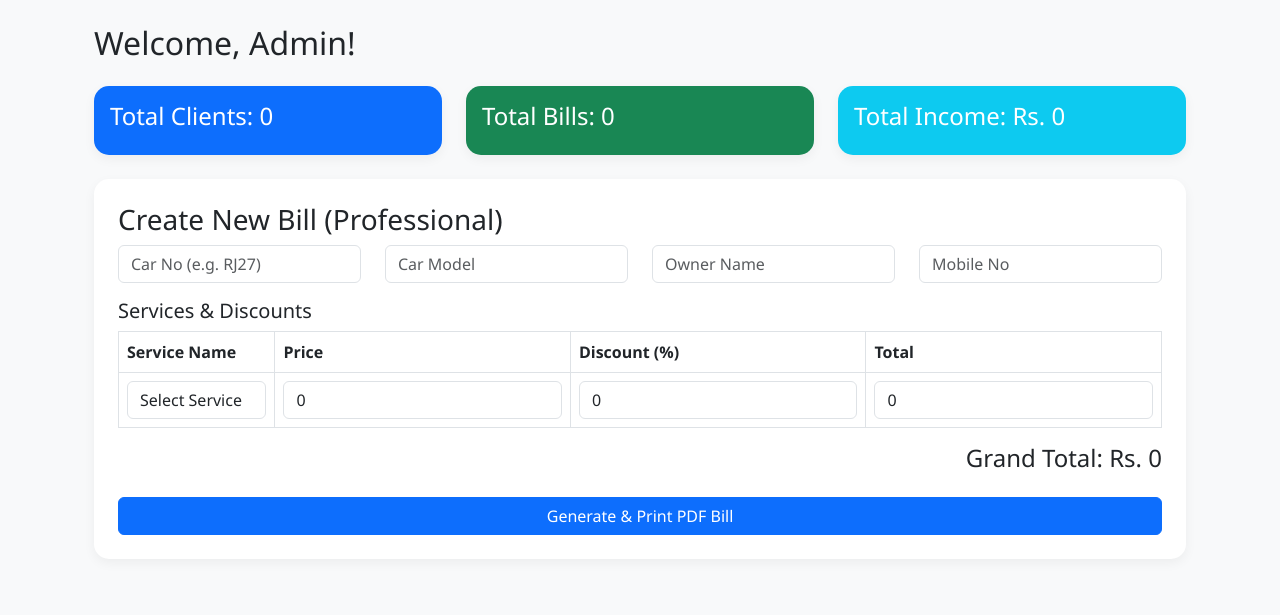
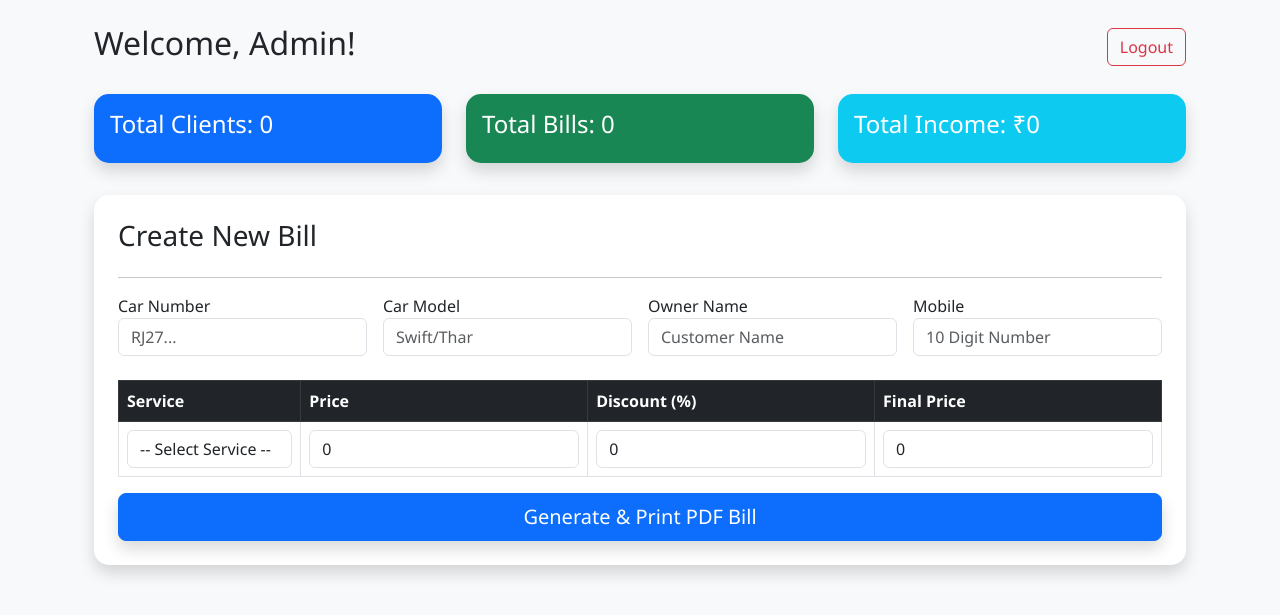
Before and after one commit to Manish123321316/my-garage-app, a Flask app: page / in a window 1280 px wide. Shown: the part 56-671 px from the top of the page. Run offline with Flask 3, Linux system fonts and the light colour scheme; a user stored in the database is signed in; data comes from the database, SQL or seed files in the repository; data that the repository does not hold is empty.

Commit message:
Update index.html

```diff
--- a/templates/index.html
+++ b/templates/index.html
@@ -1,63 +1,69 @@
 {% extends "layout.html" %}
 {% block content %}
 <div class="container mt-4">
+    <div class="d-flex justify-content-between align-items-center">
         <h2>Welcome, Admin!</h2>
+        <a href="/logout" class="btn btn-outline-danger">Logout</a>
+    </div>
+
     <div class="row mt-4">
-        <div class="col-md-4">
-            <div class="card bg-primary text-white p-3">
+        <div class="col-md-4 mb-2">
+            <div class="card bg-primary text-white p-3 shadow">
                 <h4>Total Clients: {{ stats.clients }}</h4>
             </div>
         </div>
-        <div class="col-md-4">
-            <div class="card bg-success text-white p-3">
+        <div class="col-md-4 mb-2">
+            <div class="card bg-success text-white p-3 shadow">
                 <h4>Total Bills: {{ stats.bills }}</h4>
             </div>
         </div>
-        <div class="col-md-4">
-            <div class="card bg-info text-white p-3">
-                <h4>Total Income: Rs. {{ stats.income }}</h4>
+        <div class="col-md-4 mb-2">
+            <div class="card bg-info text-white p-3 shadow">
+                <h4>Total Income: ₹{{ stats.income }}</h4>
             </div>
         </div>
     </div>
 
-    {% if users_with_reset_req %}
-    <div class="alert alert-warning mt-4">
-        <h4>Password Reset Requests:</h4>
-        <ul>
-            {% for u in users_with_reset_req %}
-            <li>{{ u.username }} (Role: {{ u.role }})</li>
-            {% endfor %}
-        </ul>
+    <div class="card mt-4 p-4 shadow">
+        <h3><i class="bi bi-plus-circle"></i> Create New Bill</h3>
+        <hr>
+        <form action="/generate_bill" method="POST">
+            <div class="row g-3">
+                <div class="col-md-3">
+                    <label>Car Number</label>
+                    <input type="text" name="car_no" placeholder="RJ27..." class="form-control" required>
                 </div>
-    {% endif %}
-
-    <div class="card mt-4 p-4">
-    <h3>Create New Bill (Professional)</h3>
-    <form action="/generate_bill" method="POST">
-        <div class="row mb-3">
-            <div class="col-md-3"><input type="text" name="car_no" placeholder="Car No (e.g. RJ27)" class="form-control" required></div>
-            <div class="col-md-3"><input type="text" name="car_model" placeholder="Car Model" class="form-control"></div>
-            <div class="col-md-3"><input type="text" name="owner" placeholder="Owner Name" class="form-control"></div>
-            <div class="col-md-3"><input type="text" name="mobile" placeholder="Mobile No" class="form-control"></div>
+                <div class="col-md-3">
+                    <label>Car Model</label>
+                    <input type="text" name="car_model" placeholder="Swift/Thar" class="form-control">
+                </div>
+                <div class="col-md-3">
+                    <label>Owner Name</label>
+                    <input type="text" name="owner" placeholder="Customer Name" class="form-control" required>
+                </div>
+                <div class="col-md-3">
+                    <label>Mobile</label>
+                    <input type="text" name="mobile" placeholder="10 Digit Number" class="form-control" required>
+                </div>
             </div>
 
-        <h5>Services & Discounts</h5>
-        <table class="table table-bordered" id="billTable">
-            <thead>
+            <div class="table-responsive mt-4">
+                <table class="table table-bordered">
+                    <thead class="table-dark">
                         <tr>
-                    <th>Service Name</th>
+                            <th>Service</th>
                             <th>Price</th>
                             <th>Discount (%)</th>
-                    <th>Total</th>
+                            <th>Final Price</th>
                         </tr>
                     </thead>
                     <tbody>
                         <tr>
                             <td>
                                 <select name="service_names[]" class="form-control">
-                            <option value="Select">Select Service</option>
+                                    <option value="Select">-- Select Service --</option>
                                     {% for s in services %}
-                            <option value="{{ s.name }}">{{ s.name }}</option>
+                                    <option value="{{ s.name }}">{{ s.name }} (₹{{ s.price }})</option>
                                     {% endfor %}
                                 </select>
                             </td>
@@ -67,10 +73,10 @@
                         </tr>
                     </tbody>
                 </table>
+            </div>
 
-        <input type="hidden" name="grand_total_val" id="grand_total_val" value="0">
-        <h4 class="text-end">Grand Total: Rs. <span id="display_total">0</span></h4>
-        <button type="submit" class="btn btn-primary mt-3 w-100">Generate & Print PDF Bill</button>
+            <input type="hidden" name="grand_total_val" value="0">
+            <button type="submit" class="btn btn-primary btn-lg w-100 shadow">Generate & Print PDF Bill</button>
         </form>
     </div>
 </div>
```
Lines whose indentation alone changed are shown as unchanged.
